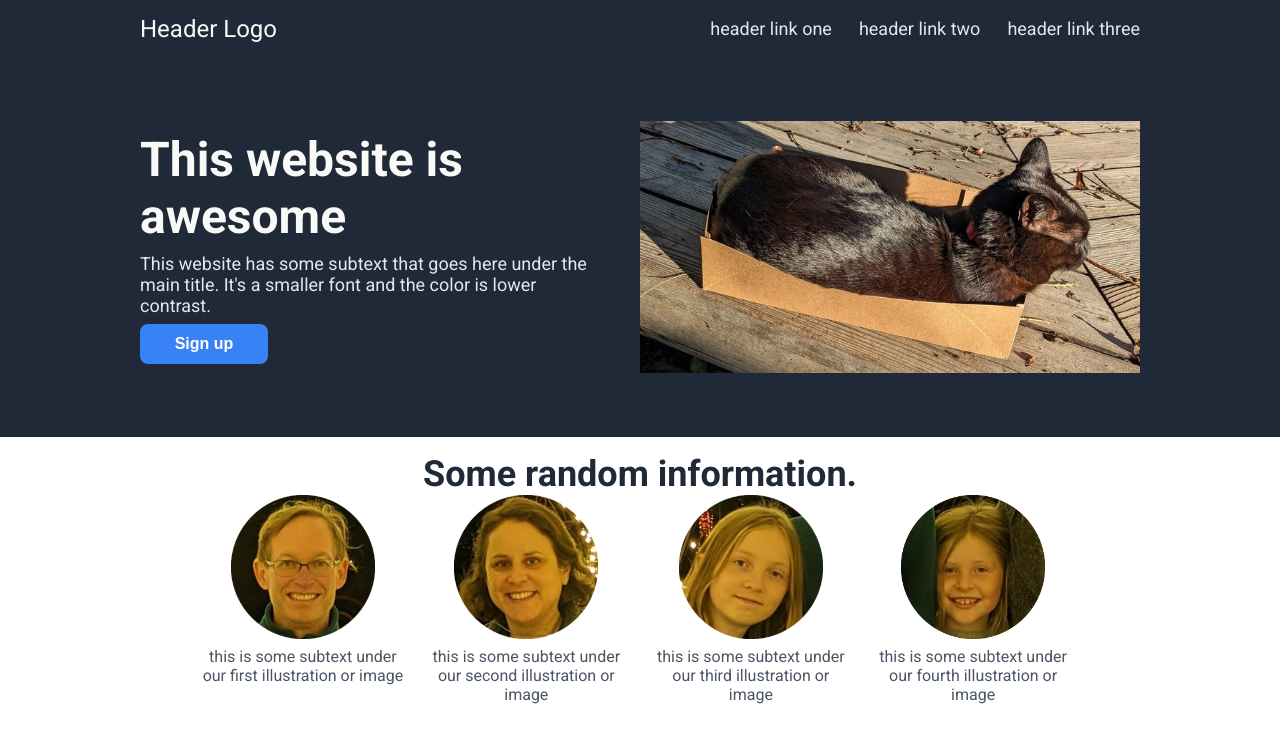
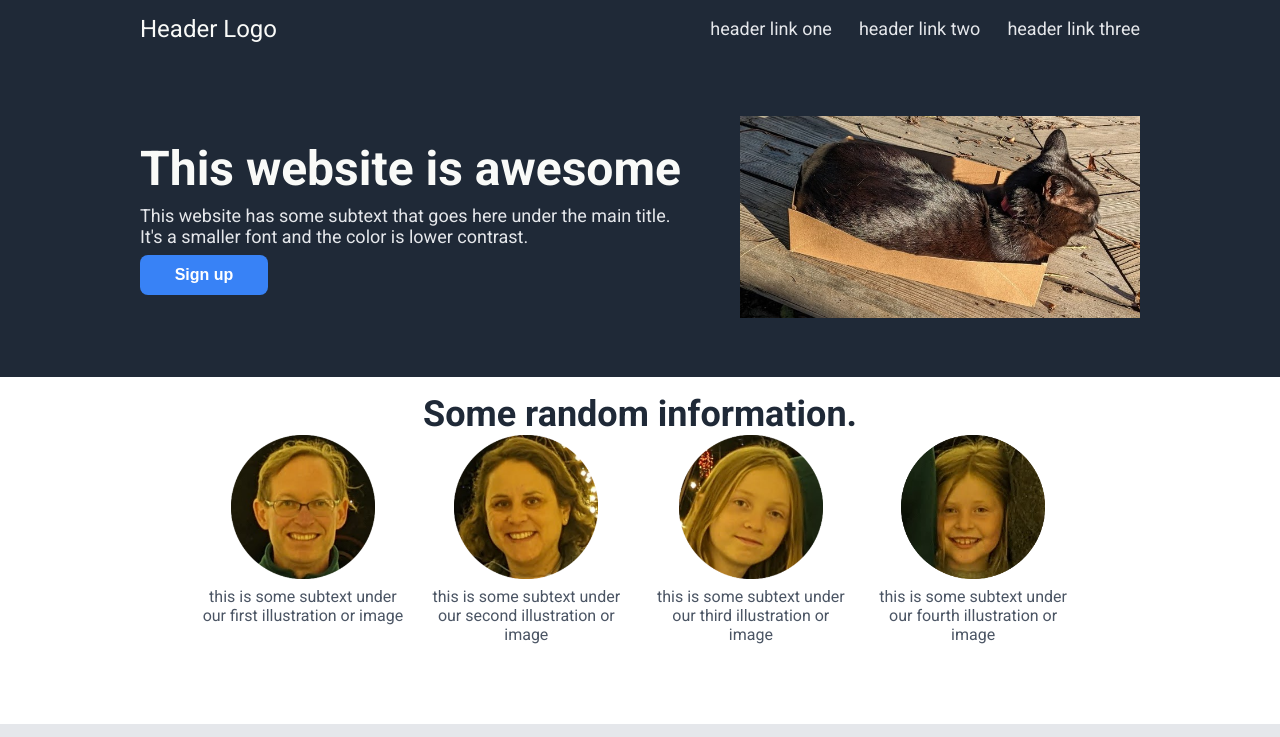
Before and after one commit to richfromm/odin-landing-page, a plain HTML site: page index.html in a window 1280 px wide. Shown: the top 737 px of the page. Drawn offline with Linux system fonts and the light colour scheme.

Commit message:
some more spacing fiddling
perhaps good enough for now?
keep commented out trials here as a record of fiddling
will comment out next

```diff
--- a/style.css
+++ b/style.css
@@ -50,11 +50,17 @@ body {
   /*
   height: auto;
   width: 40%;
+  max-height: 100%;
  */
+  /*max-width: 40%;*/
+  /*max-height: 50%;*/
+  /*
   height: 100%;
   width: auto;
-  max-width: 50%;
-  /*max-height: 50%;*/
+ */
+  height: auto;
+  width: auto;
+  max-width: 40%;
 }
 
 .info-inner img {
@@ -162,6 +168,10 @@ button,
 
 .hero-outer {
   flex: 2;
+  /*max-height: 300px;*/
+  max-height: 20em;
+  /* max-height: 20vh; */
+  /*max-height: 1%;*/
 }
 
 .hero-inner {
```
